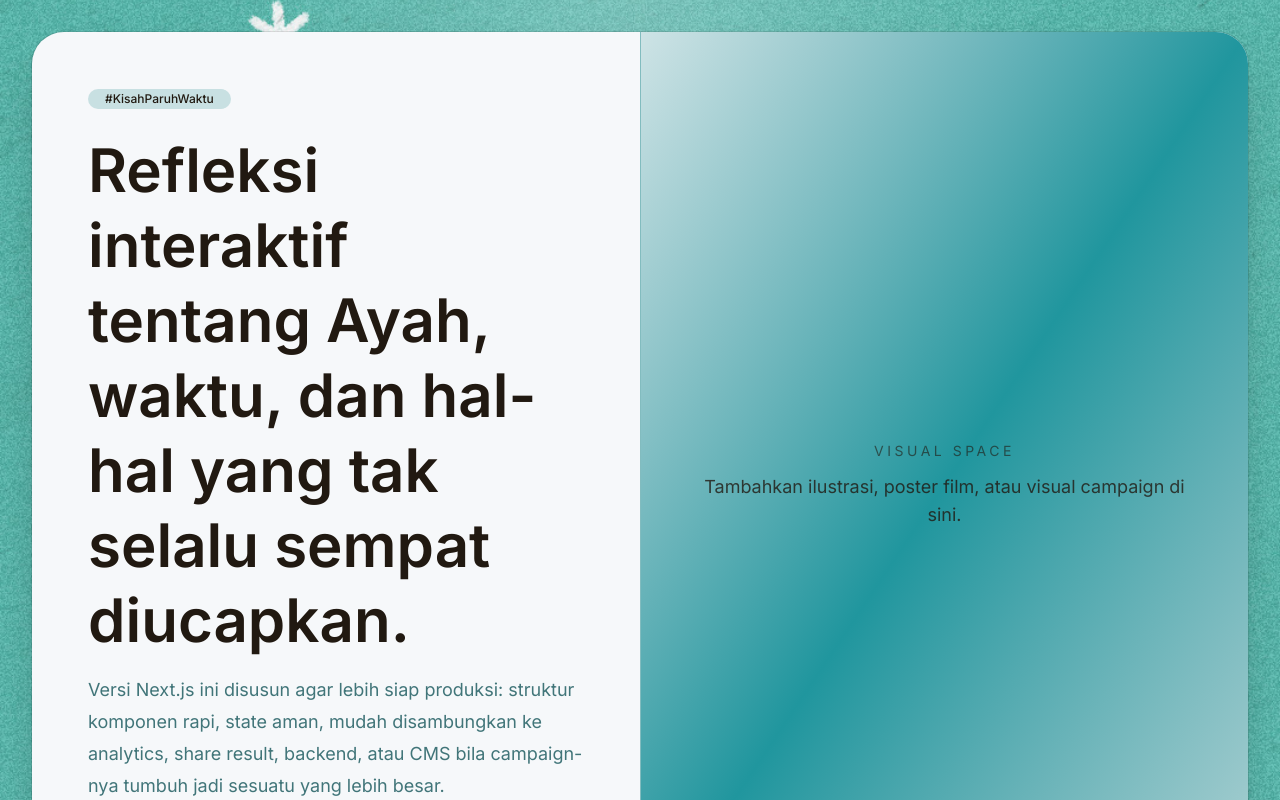
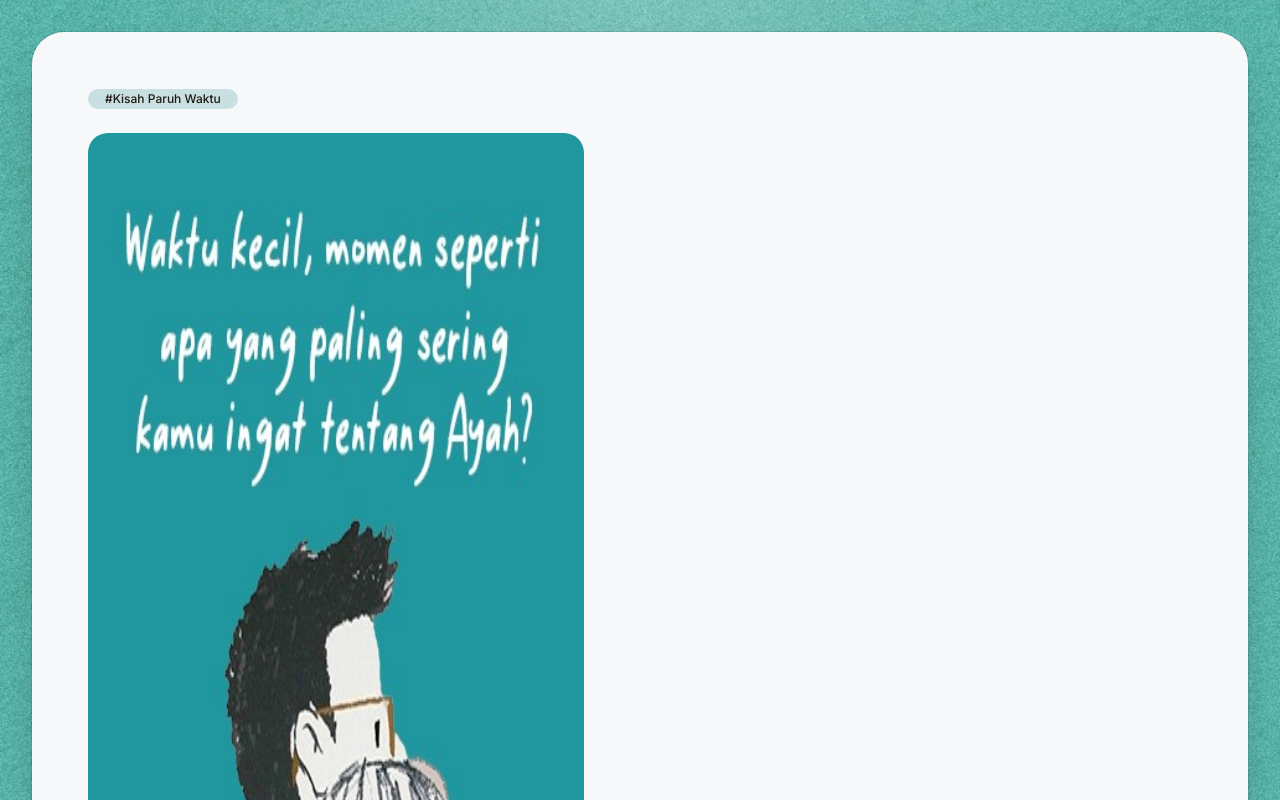
Before and after one commit to irfanbagir/Kisah-Paruh-Waktu, a Next.js app: page / in a window 1280 px wide. Shown: the top 800 px of the page. Built offline with nearby package versions, Linux system fonts and the light colour scheme.

Commit message:
Draft 8 -- edit intro page

```diff
--- a/app/page.tsx
+++ b/app/page.tsx
@@ -413,17 +413,26 @@ const resetFlow = () => {
                   <div className="flex flex-col justify-between p-8 md:p-12 lg:p-14">
                     <div className="space-y-6">
                       <Badge className="w-fit rounded-full bg-[#82BCBF]/40 px-4 py-1 text-[#211911] hover:bg-[#82BCBF]/40">
-                        #KisahParuhWaktu
+                        #Kisah Paruh Waktu
                       </Badge>
 
+                  <div className="mx-auto w-full overflow-hidden rounded-xl md:h-80 lg:h-full">
+          <img
+            src="/images/interlude1.jpeg"
+            style={{  borderRadius: "20px" }}
+            alt="Interlude 1"
+            className="h-full  mx-auto"
+          />
+        </div>
+
                       <div className="space-y-4">
-                        <h1 className="max-w-3xl text-4xl font-semibold leading-tight text-[#211911] md:text-6xl">
+                        <h1 className="max-w-3xl text-2xl font-semibold leading-tight text-[#211911] md:text-6xl">
                           Refleksi interaktif tentang Ayah, waktu, dan hal-hal yang tak selalu sempat diucapkan.
                         </h1>
                         <p className="max-w-2xl text-base leading-7 text-[#417579] md:text-lg md:leading-8">
-                          Versi Next.js ini disusun agar lebih siap produksi: struktur komponen rapi, state aman,
+                          {/* Versi Next.js ini disusun agar lebih siap produksi: struktur komponen rapi, state aman,
                           mudah disambungkan ke analytics, share result, backend, atau CMS bila campaign-nya tumbuh
-                          jadi sesuatu yang lebih besar.
+                          jadi sesuatu yang lebih besar. */}
                         </p>
                       </div>
                     </div>
@@ -439,14 +448,6 @@ const resetFlow = () => {
                     </div>
                   </div>
 
-                  <div className="border-l border-[#82BCBF] bg-gradient-to-br from-[#82BCBF]/35 via-[#20969E] to-[#5BA5A7]/45 p-8 md:p-12 lg:p-14 flex items-center justify-center">
-                    <div className="text-center">
-                      <p className="text-sm uppercase tracking-[0.25em] text-[#211911]/60">Visual Space</p>
-                      <p className="mt-3 text-lg text-[#211911]/80">
-                        Tambahkan ilustrasi, poster film, atau visual campaign di sini.
-                      </p>
-                    </div>
-                  </div>
                 </div>
               </Card>
             </motion.div>
```
